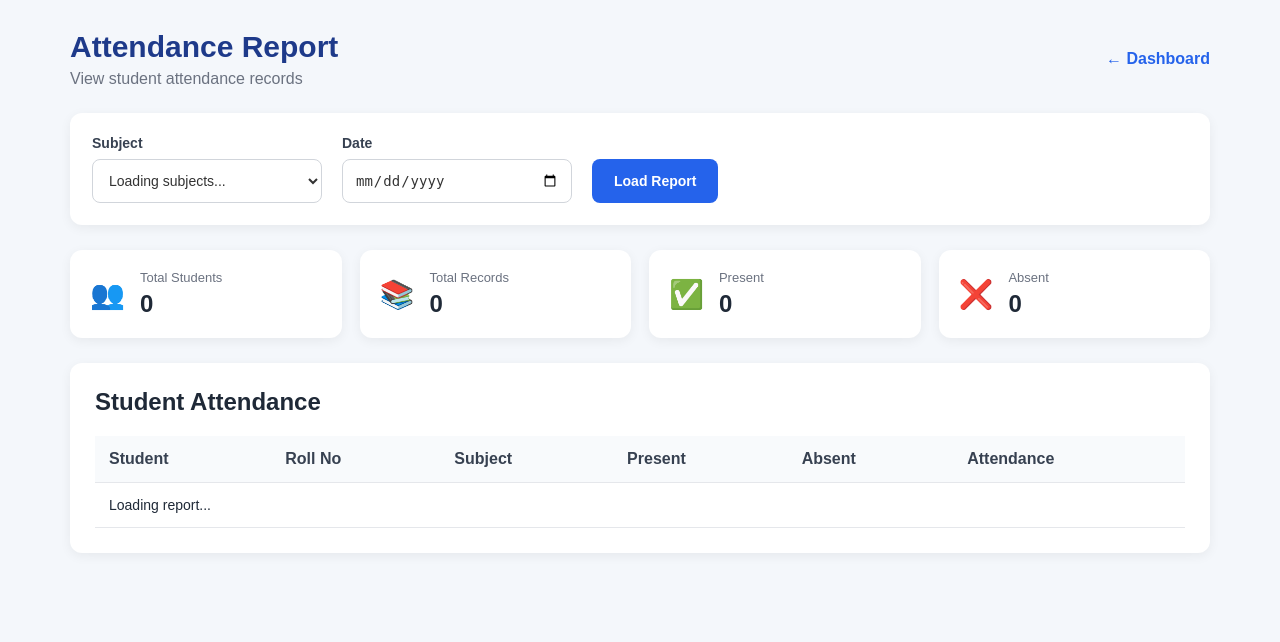
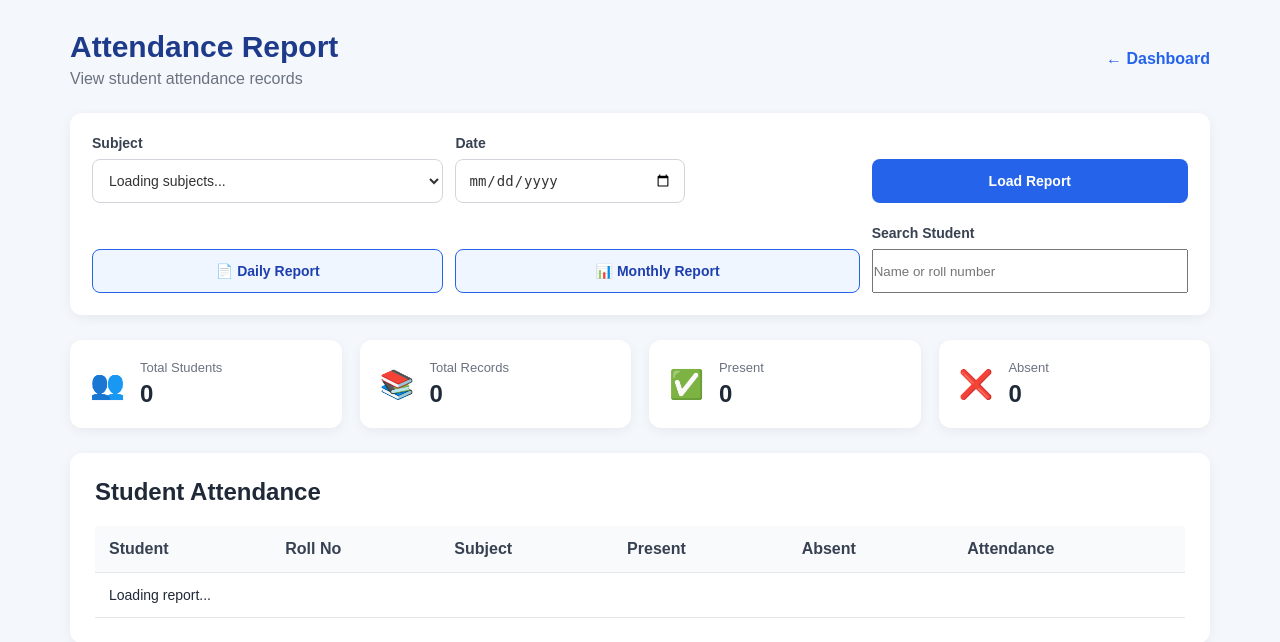
Before and after one commit to ayushsathwara/apollo-attandance, a PHP site: page /Pages/attendance-report.html in a window 1280 px wide. Shown: the top 642 px of the page. Run offline with PHP 8.4, Linux system fonts and the light colour scheme.

Commit message:
Faculty complete with that excel and all features

```diff
--- a/Assets/CSS/attendance-report.css
+++ b/Assets/CSS/attendance-report.css
@@ -140,6 +140,41 @@ body {
     transform: translateY(0);
 }
 
+/* =========================
+   DAILY & MONTHLY BUTTONS
+========================= */
+
+#dailyReportBtn,
+#monthlyReportBtn {
+    height: 44px;
+    padding: 0 16px;
+
+    border: 1px solid #2563eb;
+    border-radius: 8px;
+
+    background: #eff6ff;
+    color: #1e40af;
+
+    font-size: 14px;
+    font-weight: 600;
+
+    white-space: nowrap;
+    cursor: pointer;
+
+    transition: 0.2s ease;
+}
+
+#dailyReportBtn:hover,
+#monthlyReportBtn:hover {
+    background: #dbeafe;
+    transform: translateY(-1px);
+}
+
+#dailyReportBtn:active,
+#monthlyReportBtn:active {
+    transform: translateY(0);
+}
+
 
 /* =========================
    SUMMARY
@@ -275,6 +310,12 @@ td {
     }
 }
 
+#loadReport,
+#dailyReportBtn,
+#monthlyReportBtn {
+    width: 100%;
+}
+
 
 /* =========================
    MOBILE
@@ -305,3 +346,63 @@ td {
     }
 
 }
+
+.download-picker {
+    position: fixed;
+    top: 0;
+    left: 0;
+    width: 1px;
+    height: 1px;
+    opacity: 0;
+    pointer-events: none;
+}
+
+.filters {
+    display: flex;
+    flex-direction: column;
+    gap: 22px;
+    width: 100%;
+}
+
+.filter-row {
+    display: grid;
+    grid-template-columns: 1fr 1.15fr 0.9fr;
+    align-items: end;
+    gap: 12px;
+    width: 100%;
+}
+
+.filter-group {
+    display: flex;
+    flex-direction: column;
+    gap: 8px;
+    min-width: 0;
+}
+
+.filter-group select,
+.filter-group input {
+    width: 100%;
+    height: 44px;
+    box-sizing: border-box;
+}
+
+.filter-row button {
+    width: 100%;
+    height: 44px;
+    white-space: nowrap;
+}
+
+.second-row {
+    align-items: end;
+}
+
+.second-row .filter-group input {
+    width: 100%;
+    height: 44px;
+}
+
+@media (max-width: 800px) {
+    .filter-row {
+        grid-template-columns: 1fr;
+    }
+}
--- a/Assets/JS/attendance-report.js
+++ b/Assets/JS/attendance-report.js
@@ -1,255 +1,273 @@
+
 document.addEventListener("DOMContentLoaded", function () {
 
+    // STUDENT SEARCH
+    document.getElementById("studentSearch").addEventListener("input", function () {
+        filterStudentRows(this.value);
+    });
+
     loadSubjects();
-
     loadReport();
 
-    const loadButton =
-        document.getElementById("loadReport");
+    // LOAD REPORT BUTTON
+    document.getElementById("loadReport").addEventListener("click", function () {
+        loadReport();
+    });
 
-    loadButton.addEventListener(
-        "click",
-        function () {
-            loadReport();
+
+    // DAILY REPORT BUTTON
+    const dailyButton = document.getElementById("dailyReportBtn");
+    const dailyDate = document.getElementById("dailyDownloadDate");
+
+    dailyButton.addEventListener("click", function () {
+
+        const subject = document.getElementById("subject").value;
+
+        if (subject === "") {
+            alert("Please select a subject first.");
+            return;
         }
-    );
+
+        dailyDate.value = "";
+
+        try {
+            dailyDate.showPicker();
+        } catch (error) {
+            dailyDate.click();
+        }
+
+    });
+
+    dailyDate.addEventListener("change", function () {
+
+        if (this.value === "") return;
+
+        downloadAttendanceReport(
+            "daily",
+            document.getElementById("subject").value,
+            this.value
+        );
+
+    });
+
+
+    // MONTHLY REPORT BUTTON
+    const monthlyButton = document.getElementById("monthlyReportBtn");
+    const monthlyDate = document.getElementById("monthlyDownloadMonth");
+
+    monthlyButton.addEventListener("click", function () {
+
+        const subject = document.getElementById("subject").value;
+
+        if (subject === "") {
+            alert("Please select a subject first.");
+            return;
+        }
+
+        monthlyDate.value = "";
+
+        try {
+            monthlyDate.showPicker();
+        } catch (error) {
+            monthlyDate.click();
+        }
+
+    });
+
+    monthlyDate.addEventListener("change", function () {
+
+        if (this.value === "") return;
+
+        downloadAttendanceReport(
+            "monthly",
+            document.getElementById("subject").value,
+            this.value
+        );
+
+    });
 
 });
 
-async function loadReport() {
+function filterStudentRows(searchValue) {
 
-    const subject =
-        document.getElementById(
-            "subject"
-        ).value;
+    searchValue = searchValue.toLowerCase().trim();
 
-    const attendanceDate =
-        document.getElementById(
-            "attendanceDate"
-        ).value;
+    const rows = document.querySelectorAll("#reportBody tr");
+
+    rows.forEach(function (row) {
+
+        // Skip empty/no-record message rows
+        if (row.cells.length < 6) return;
+
+        const name = row.cells[0].textContent.toLowerCase();
+        const rollNo = row.cells[1].textContent.toLowerCase();
+
+        if (
+            name.includes(searchValue) ||
+            rollNo.includes(searchValue)
+        ) {
+            row.style.display = "";
+        } else {
+            row.style.display = "none";
+        }
+
+    });
+}
 
 
-    let url =
-        "http://localhost/apollo-backend/faculty/attendance_report.php";
+// DOWNLOAD REPORT
+function downloadAttendanceReport(type, subject, selectedDate) {
 
+    const params = new URLSearchParams();
 
-    const params =
-        new URLSearchParams();
+    params.append("subject", subject);
 
+    let url = "";
 
-    if (subject !== "") {
+    if (type === "daily") {
 
-        params.append(
-            "subject",
-            subject
-        );
+        params.append("date", selectedDate);
+
+        url = "http://localhost/apollo-backend/faculty/daily_attendance_report.php";
+
+    } else if (type === "monthly") {
+
+        params.append("month", selectedDate);
+
+        url = "http://localhost/apollo-backend/faculty/monthly_attendance_report.php";
 
     }
 
+    window.location.href = url + "?" + params.toString();
+
+}
+
+
+// LOAD ATTENDANCE REPORT
+async function loadReport() {
+
+    const subject = document.getElementById("subject").value;
+
+    const attendanceDate = document.getElementById("attendanceDate").value;
+
+    let url = "http://localhost/apollo-backend/faculty/attendance_report.php";
+
+    const params = new URLSearchParams();
+
+    if (subject !== "") {
+        params.append("subject", subject);
+    }
 
     if (attendanceDate !== "") {
-
-        params.append(
-            "date",
-            attendanceDate
-        );
-
+        params.append("date", attendanceDate);
     }
 
-
     if (params.toString() !== "") {
-
-        url +=
-            "?" +
-            params.toString();
-
+        url += "?" + params.toString();
     }
-
 
     try {
 
-        const response =
-            await fetch(
-                url,
-                {
-                    credentials: "include"
-                }
-            );
+        const response = await fetch(url, {
+            credentials: "include"
+        });
 
+        const data = await response.json();
 
-        const data =
-            await response.json();
-
-
-        console.log(
-            "Attendance Report:",
-            data
-        );
-
+        console.log("Attendance Report:", data);
 
         if (data.status !== "success") {
-
-            alert(
-                data.message ||
-                "Unable to load report."
-            );
-
+            alert(data.message || "Unable to load report.");
             return;
         }
 
+        updateSummary(data.summary);
+        showReport(data.report);
 
-        updateSummary(
-            data.summary
-        );
+    } catch (error) {
 
-
-        showReport(
-            data.report
-        );
-
-    }
-
-    catch (error) {
-
-        console.error(
-            "Report Error:",
-            error
-        );
-
-        alert(
-            "Unable to connect to server."
-        );
+        console.error("Report Error:", error);
+        alert("Unable to connect to server.");
 
     }
 
 }
 
 
-/* SUMMARY */
-
+// SUMMARY
 function updateSummary(summary) {
 
-    document.getElementById(
-        "totalStudents"
-    ).textContent =
+    document.getElementById("totalStudents").textContent =
         summary.total_students;
 
-
-    document.getElementById(
-        "totalRecords"
-    ).textContent =
+    document.getElementById("totalRecords").textContent =
         summary.total_records;
 
-
-    document.getElementById(
-        "totalPresent"
-    ).textContent =
+    document.getElementById("totalPresent").textContent =
         summary.total_present;
 
-
-    document.getElementById(
-        "totalAbsent"
-    ).textContent =
+    document.getElementById("totalAbsent").textContent =
         summary.total_absent;
 
 }
 
 
-/* TABLE */
-
+// TABLE
 function showReport(report) {
 
-    const reportBody =
-        document.getElementById(
-            "reportBody"
-        );
-
+    const reportBody = document.getElementById("reportBody");
 
     if (report.length === 0) {
 
         reportBody.innerHTML = `
-
             <tr>
-
                 <td colspan="6">
-
                     No attendance records found.
-
                 </td>
-
             </tr>
-
         `;
 
         return;
     }
 
-
     reportBody.innerHTML = "";
-
 
     report.forEach(function (student) {
 
-        const row =
-            document.createElement("tr");
+        const row = document.createElement("tr");
 
+        const percentage = Number(student.percentage);
 
-        const percentage =
-            Number(
-                student.percentage
-            );
-
-
-        let percentageClass =
-            "attendance-good";
-
+        let percentageClass = "attendance-good";
 
         if (percentage < 75) {
-
-            percentageClass =
-                "attendance-low";
-
+            percentageClass = "attendance-low";
         }
 
-
         row.innerHTML = `
-
-            <td>
-                ${student.name}
-            </td>
-
-            <td>
-                ${student.roll_no}
-            </td>
-
-            <td>
-                ${student.subject}
-            </td>
-
-            <td>
-                ${student.present}
-            </td>
-
-            <td>
-                ${student.absent}
-            </td>
-
-            <td class="${percentageClass}">
-                ${percentage}%
-            </td>
-
+            <td>${student.name}</td>
+            <td>${student.roll_no}</td>
+            <td>${student.subject}</td>
+            <td>${student.present}</td>
+            <td>${student.absent}</td>
+            <td class="${percentageClass}">${percentage}%</td>
         `;
-
 
         reportBody.appendChild(row);
 
     });
 
+    // Apply search after loading report
+    const searchValue = document.getElementById("studentSearch").value;
+    filterStudentRows(searchValue);
+
 }
+
+
+// LOAD SUBJECTS
 async function loadSubjects() {
 
-    const subjectSelect =
-        document.getElementById("subject");
+    const subjectSelect = document.getElementById("subject");
 
     try {
 
@@ -268,15 +286,12 @@ async function loadSubjects() {
         }
 
         subjectSelect.innerHTML = `
-            <option value="">
-                All My Subjects
-            </option>
+            <option value="">All My Subjects</option>
         `;
 
         data.subjects.forEach(function (subject) {
 
-            const option =
-                document.createElement("option");
+            const option = document.createElement("option");
 
             option.value = subject;
             option.textContent = subject;
@@ -288,7 +303,6 @@ async function loadSubjects() {
     } catch (error) {
 
         console.error("Subjects Error:", error);
-
         alert("Unable to load subjects.");
 
     }
--- a/Pages/attendance-report.html
+++ b/Pages/attendance-report.html
@@ -37,42 +37,47 @@
 
 
         <!-- FILTER -->
-
         <div class="filters">
 
-            <div class="filter-group">
+            <!-- FIRST ROW -->
+            <div class="filter-row">
 
-                <label for="subject">
-                    Subject
-                </label>
+                <div class="filter-group">
+                    <label for="subject">Subject</label>
+                    <select id="subject">
+                        <option value="">Loading subjects...</option>
+                    </select>
+                </div>
 
-                <select id="subject">
+                <div class="filter-group">
+                    <label for="attendanceDate">Date</label>
+                    <input type="date" id="attendanceDate">
+                </div>
 
-                    <option value="">
-                        Loading subjects...
-                    </option>
-
-                </select>
+                <button type="button" id="loadReport">Load Report</button>
 
             </div>
 
+            <!-- SECOND ROW -->
+            <div class="filter-row second-row">
 
-            <div class="filter-group">
+                <button type="button" id="dailyReportBtn">
+                    📄 Daily Report
+                </button>
 
-                <label for="attendanceDate">
-                    Date
-                </label>
+                <button type="button" id="monthlyReportBtn">
+                    📊 Monthly Report
+                </button>
 
-                <input type="date" id="attendanceDate">
+                <div class="filter-group">
+                    <label for="studentSearch">Search Student</label>
+                    <input type="text" id="studentSearch" placeholder="Name or roll number">
+                </div>
 
             </div>
 
-
-            <button type="button" id="loadReport">
-
-                Load Report
-
-            </button>
+            <input type="date" id="dailyDownloadDate" class="download-picker">
+            <input type="month" id="monthlyDownloadMonth" class="download-picker">
 
         </div>
 
```
